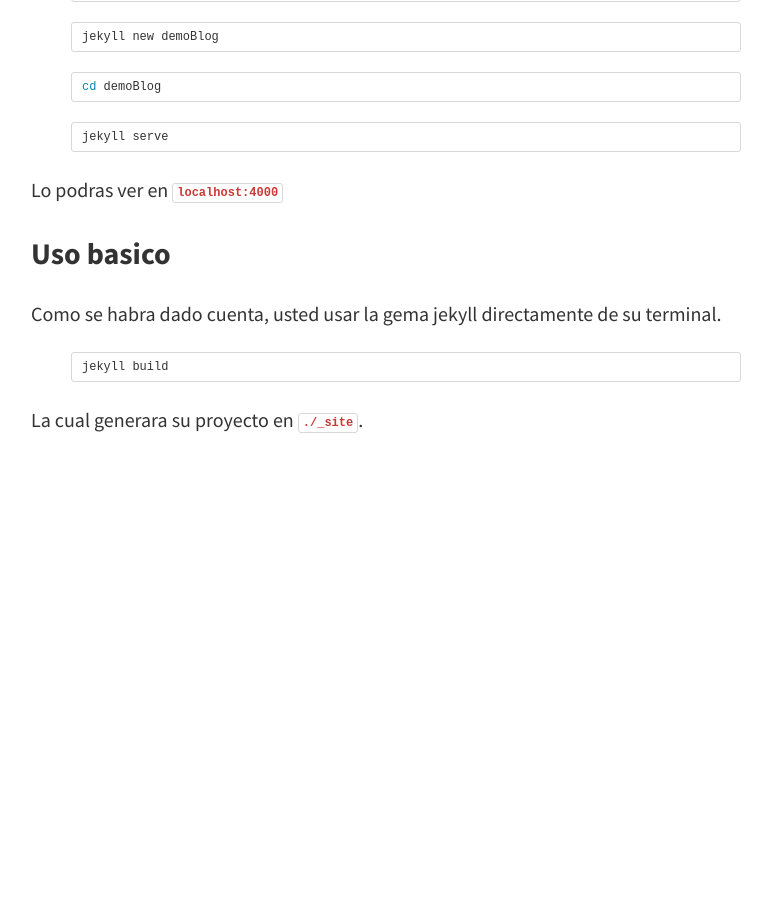
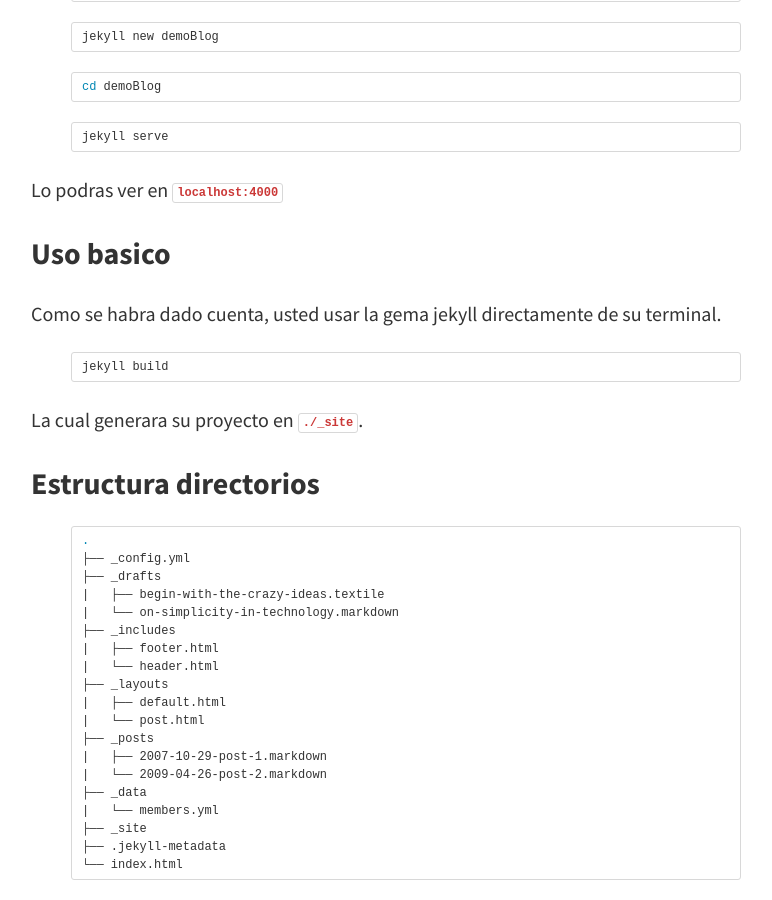
Before and after one commit to wilsson/wilsson.github.io, a Jekyll site: the page built from _posts/2015-10-15-creando-tu-blog-con-jekyll.markdown, in a window 1280 px wide and 900 px high, scrolled down 876 px. Shown: the whole window, without its empty margins (234-1006 px from the left). Built offline with Jekyll 4.4.1, drawn with Linux system fonts in a browser that asks for light colours; nearby versions of some CDN libraries; before the commit the page ends 1337 px from its top, so only the background shows below that.

Commit message:
feat(estructura-directorio):agregando estructura de directorio

```diff
--- a/_posts/2015-10-15-creando-tu-blog-con-jekyll.markdown
+++ b/_posts/2015-10-15-creando-tu-blog-con-jekyll.markdown
@@ -34,3 +34,27 @@
 jekyll build
 {% endhighlight %}
 La cual generara su proyecto en **./_site**.
+
+## Estructura directorios
+
+{% highlight Bash %}
+.
+├── _config.yml
+├── _drafts
+|   ├── begin-with-the-crazy-ideas.textile
+|   └── on-simplicity-in-technology.markdown
+├── _includes
+|   ├── footer.html
+|   └── header.html
+├── _layouts
+|   ├── default.html
+|   └── post.html
+├── _posts
+|   ├── 2007-10-29-post-1.markdown
+|   └── 2009-04-26-post-2.markdown
+├── _data
+|   └── members.yml
+├── _site
+├── .jekyll-metadata
+└── index.html
+{% endhighlight %}
```
